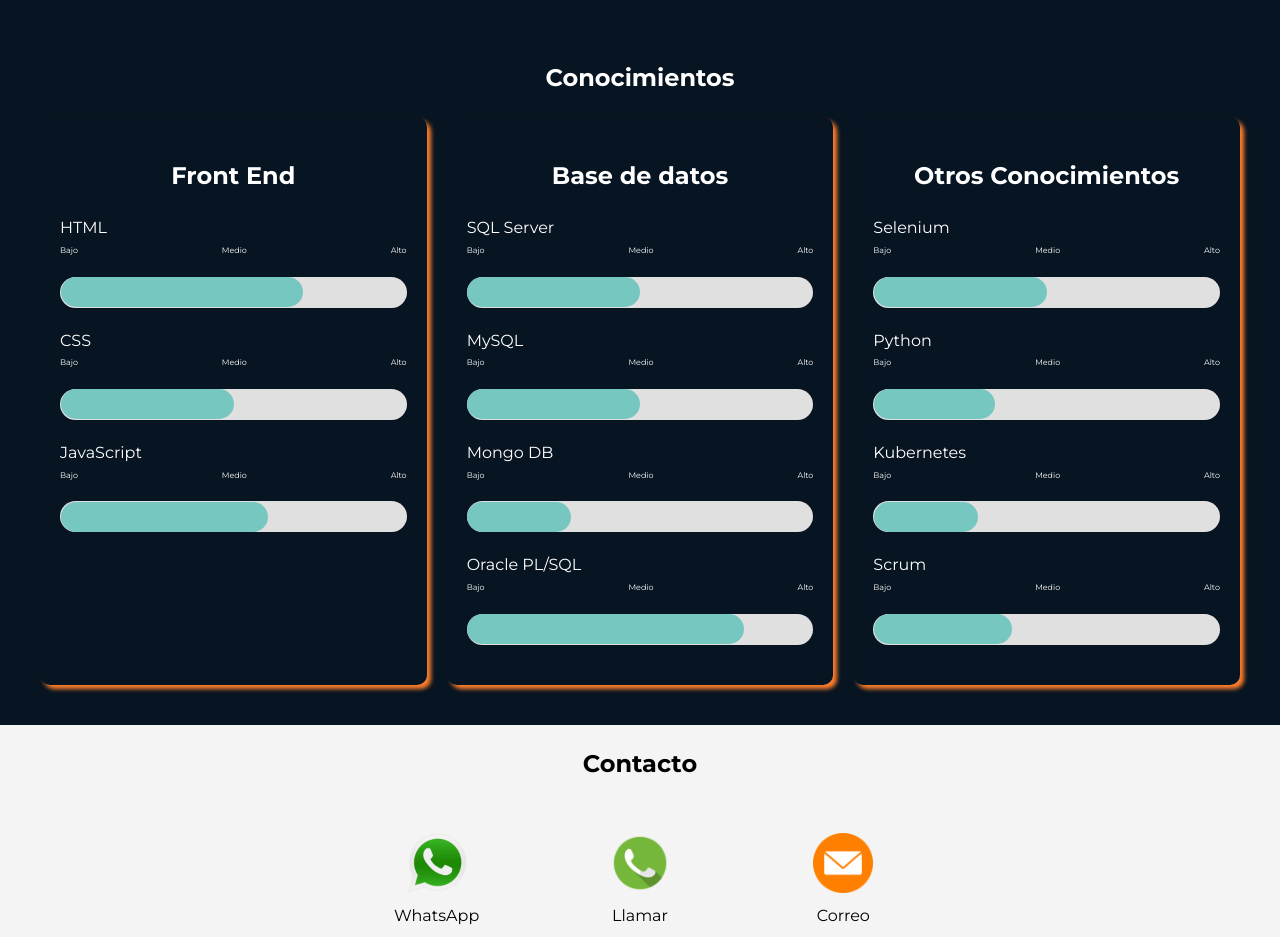
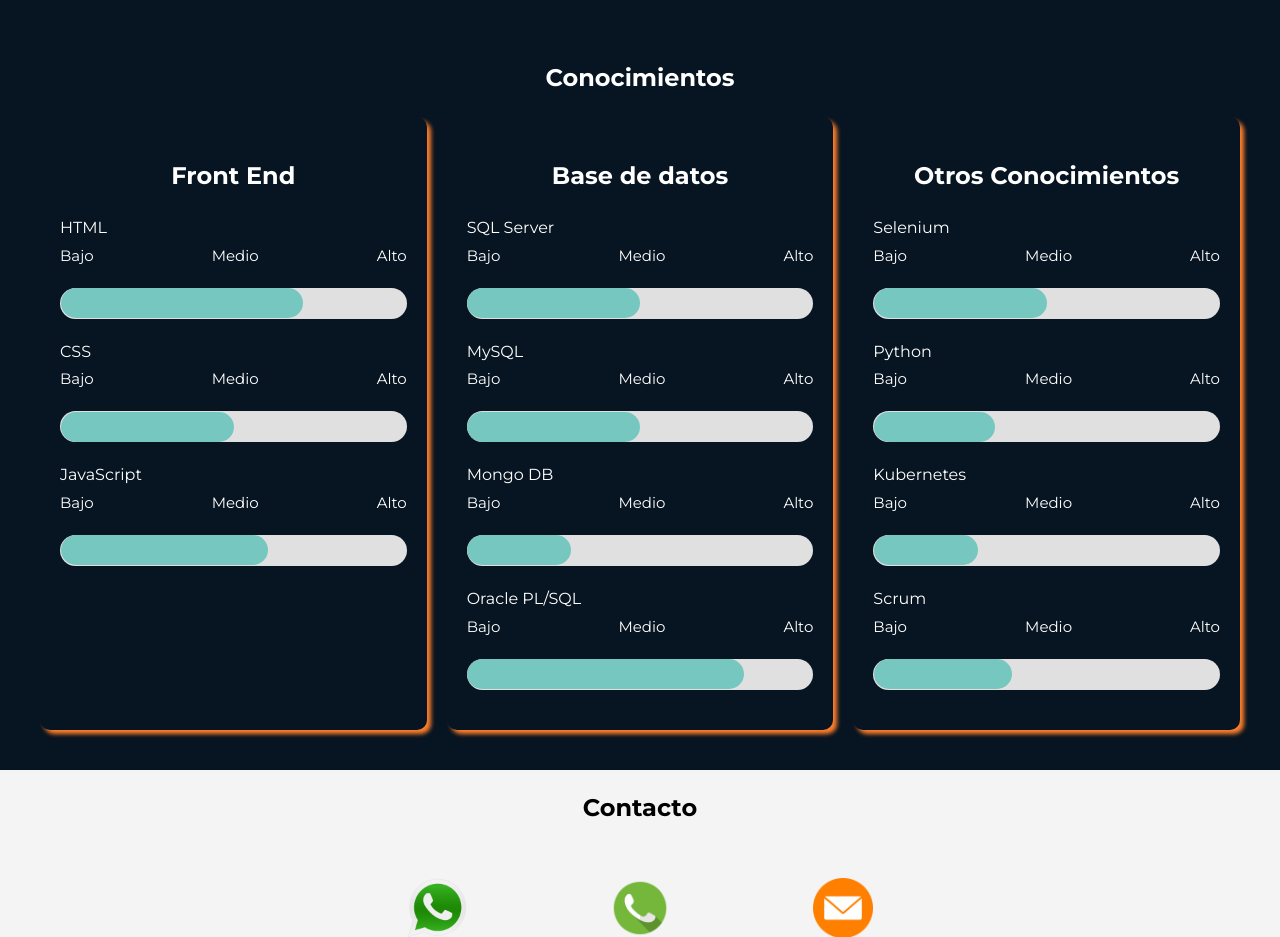
Before and after one commit to jvasquezg3/CvWeb, a Flask app: page / in a window 1280 px wide. Shown: the part 3164-4101 px from the top of the page. Run offline with Flask 3, Linux system fonts and the light colour scheme.

Commit message:
Add files via upload

```diff
--- a/static/styles.css
+++ b/static/styles.css
@@ -291,7 +291,7 @@ main {
     display: flex;
     justify-content: space-between;
     margin-top: 3px;
-    font-size: 8px;
+    font-size: 15px;
 }
 
 .txtbar .prbar {
```
